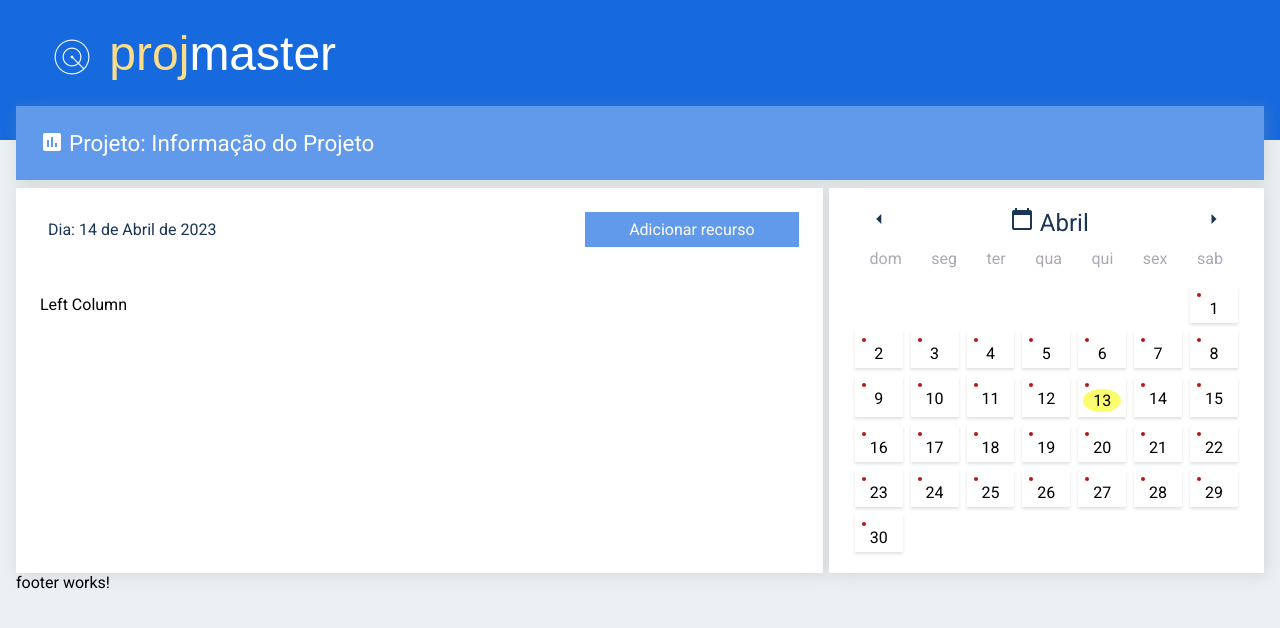
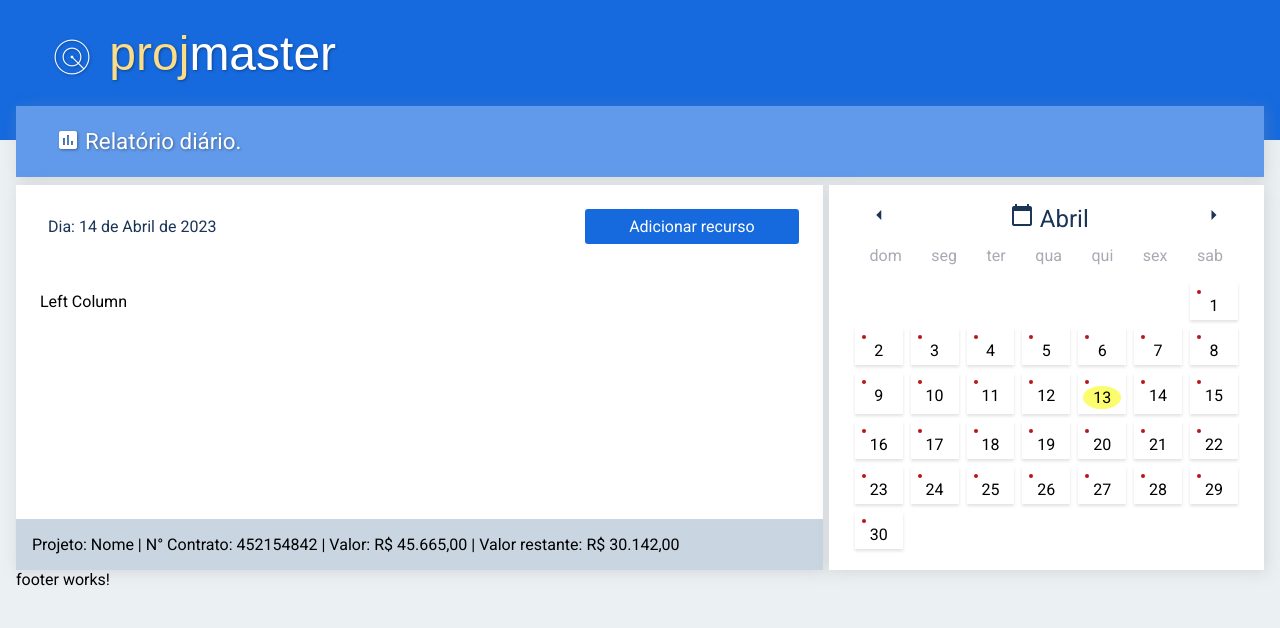
Before and after one commit to jaotuta/academia-atos-projeto-final, an Angular app: page / in a window 1280 px wide. Shown: the top 628 px of the page. Built offline with nearby package versions, Linux system fonts and the light colour scheme; a web font is replaced by a local one.

Commit message:
alt home

```diff
--- a/src/app/proj-page/calendar/calendar.component.css
+++ b/src/app/proj-page/calendar/calendar.component.css
@@ -14,7 +14,15 @@
     padding: 5px;
 
 }
-
+.naoSelecionavel {
+    -webkit-touch-callout: none;  /* iPhone OS, Safari */
+    -webkit-user-select: none;    /* Chrome, Safari 3 */
+    -khtml-user-select: none;     /* Safari 2 */
+    -moz-user-select: none;       /* Firefox */
+    -ms-user-select: none;        /* IE10+ */
+    user-select: none;            /* Possível implementação no futuro */
+    /* cursor: default; */
+}
 .dia-numerico {
     padding: 5px;
     font-weight: 500;
--- a/src/app/proj-page/calendar/calendar.component.html
+++ b/src/app/proj-page/calendar/calendar.component.html
@@ -23,9 +23,9 @@
         <div class="dias">sab</div>
     </div>
     <div class="numero-dias">
-        <div class="dia-numerico" *ngFor="let item of diasDoMes">
+        <div class="dia-numerico naoSelecionavel" *ngFor="let item of diasDoMes">
             <div class="preenchido"></div>
-            <div class="conteudo" (click)="getDiaSelecionado($event)">
+            <div class="conteudo " (click)="getDiaSelecionado($event)">
                 {{item}}
             </div>
 
--- a/src/app/proj-page/header/header.component.css
+++ b/src/app/proj-page/header/header.component.css
@@ -2,11 +2,14 @@
     display: flex;
     background-color: rgb(97, 154, 234);
     color: white;
-    padding: 1.5rem;
+    padding: 1.4rem;
     margin-bottom: 0.5rem;
     font-weight: 500;
     font-size: 1.4em;
     box-shadow: 2px 2px 14px rgba(148, 148, 148, 0.281);
+    text-shadow: 1px 1px 3px rgba(0, 0, 0, 0.356);
+    padding-left: 2.5rem;
+
 }
 
 .proj-infos {
--- a/src/app/proj-page/header/header.component.html
+++ b/src/app/proj-page/header/header.component.html
@@ -1,4 +1,4 @@
 <div class="projeto">
     <span class="material-icons">assessment</span>
-    <div class="proj-infos">Projeto: Informação do Projeto</div>
+    <div class="proj-infos">Relatório diário.</div>
 </div>
--- a/src/app/proj-page/main-section/main-section.component.css
+++ b/src/app/proj-page/main-section/main-section.component.css
@@ -24,17 +24,37 @@
 }
 .registros {
     padding: 1.5rem;
+    flex-grow: 10;
 }
 
 .dia-selecionado {
     padding: 0.5em;
     flex-grow: 10;
 }
+.rodape-main {
+    background-color: rgb(201, 213, 224);
+    padding: 1rem;
+}
+.naoSelecionavel {
+    -webkit-touch-callout: none;  /* iPhone OS, Safari */
+    -webkit-user-select: none;    /* Chrome, Safari 3 */
+    -khtml-user-select: none;     /* Safari 2 */
+    -moz-user-select: none;       /* Firefox */
+    -ms-user-select: none;        /* IE10+ */
+    user-select: none;            /* Possível implementação no futuro */
+    /* cursor: default; */
+}
 .btn-add {
     padding: 0.5em;
     flex-grow: 2;
-    background-color: rgb(97, 154, 234);
+    background-color: rgb(22, 106, 222);
     text-align: center;
+    cursor: pointer;
+    border-radius: 3px;
+}
+.btn-add:hover {
+    background-color: rgb(19, 96, 204);
+    box-shadow: 1px 1px 5px rgba(128, 128, 128, 0.603);
 }
 .texto-btn {
     color: white;
--- a/src/app/proj-page/main-section/main-section.component.html
+++ b/src/app/proj-page/main-section/main-section.component.html
@@ -4,12 +4,15 @@
             <div class="dia-selecionado">
                 Dia: {{dia}}
             </div>
-            <div class="btn-add">
+            <div class="btn-add naoSelecionavel">
                 <div class="texto-btn">Adicionar recurso</div>
             </div>
         </div>
         <div class="registros">
             Left Column
+        </div>
+        <div class="rodape-main">
+            Projeto: Nome | N° Contrato: 452154842 | Valor: R$ 45.665,00 | Valor restante: R$ 30.142,00
         </div>
     </div>
     <div class="divisor"></div>
--- a/src/app/proj-page/proj-page.component.css
+++ b/src/app/proj-page/proj-page.component.css
@@ -30,12 +30,14 @@
     color: rgb(250, 220, 137);
     font-family: 'Khand', sans-serif;
     font-family: 'Smooch Sans', sans-serif;
+    text-shadow: 1px 1px 3px rgba(0, 0, 0, 0.356);
 }
 
 .master {
     font-family: 'Khand', sans-serif;
     font-family: 'Smooch Sans', sans-serif;
     color: white;
+
 }
 
 .empty-space {
```
